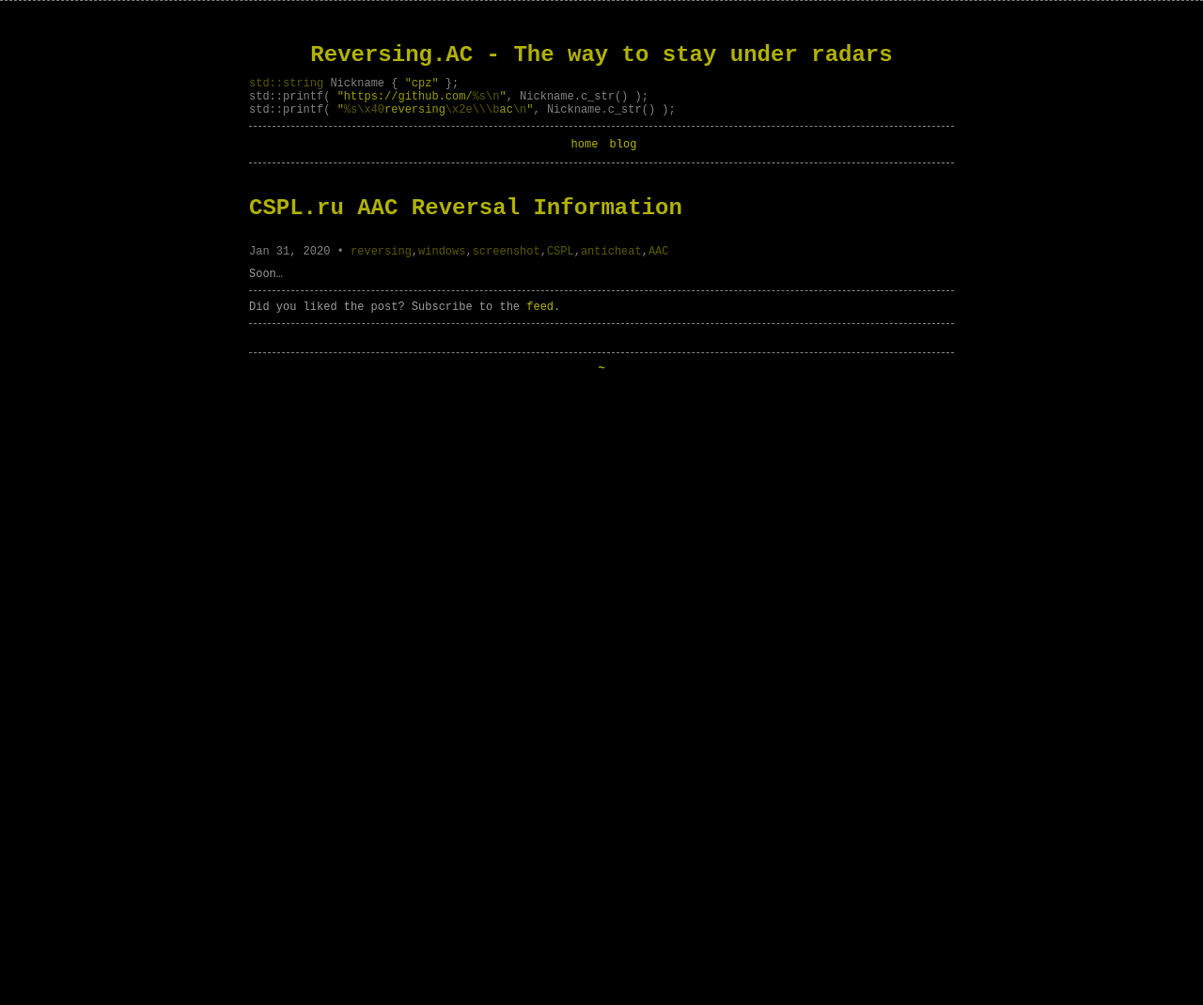
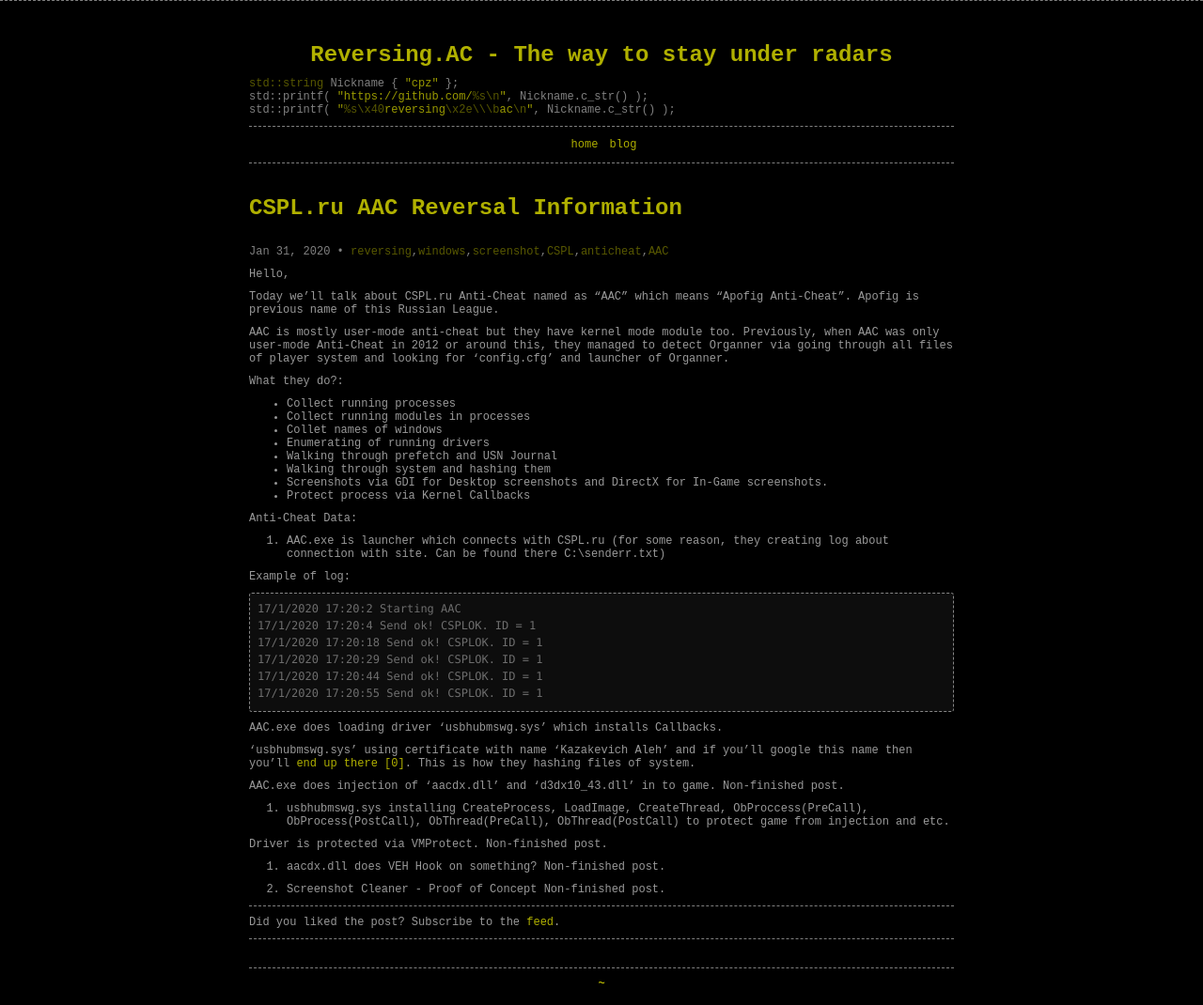
Before and after one commit to cpz/cpz.github.io, a Jekyll site: the page built from _posts/2020/2020-01-01-CSPL-AAC-Reversal-Information.md, in a window 1280 px wide. Shown: the whole page at 94% size. Built offline with Jekyll 4.4.1, drawn with Linux system fonts in a browser that asks for light colours; comment, search, counter and statistics services are not loaded; before the commit the page ends 900 px from its top, so only the background shows below that.

Commit message:
Update 2020-01-01-CSPL-AAC-Reversal-Information.md

```diff
--- a/_posts/2020/2020-01-01-CSPL-AAC-Reversal-Information.md
+++ b/_posts/2020/2020-01-01-CSPL-AAC-Reversal-Information.md
@@ -13,4 +13,53 @@ tags:
     - AAC
 ---
 
-Soon...
+Hello,
+
+Today we'll talk about CSPL.ru Anti-Cheat named as "AAC" which means "Apofig Anti-Cheat". Apofig is previous name of this Russian League.
+
+AAC is mostly user-mode anti-cheat but they have kernel mode module too.
+Previously, when AAC was only user-mode Anti-Cheat in 2012 or around this, they managed to detect Organner via going through all files of player system and looking for 'config.cfg' and launcher of Organner.
+
+What they do?:
+* Collect running processes
+* Collect running modules in processes
+* Collet names of windows
+* Enumerating of running drivers
+* Walking through prefetch and USN Journal
+* Walking through system and hashing them
+* Screenshots via GDI for Desktop screenshots and DirectX for In-Game screenshots.
+* Protect process via Kernel Callbacks
+
+Anti-Cheat Data:
+1. AAC.exe is launcher which connects with CSPL.ru (for some reason, they creating log about connection with site. Can be found there C:\senderr.txt)
+
+Example of log:
+
+~~~
+17/1/2020 17:20:2 Starting AAC
+17/1/2020 17:20:4 Send ok! CSPLOK. ID = 1
+17/1/2020 17:20:18 Send ok! CSPLOK. ID = 1
+17/1/2020 17:20:29 Send ok! CSPLOK. ID = 1
+17/1/2020 17:20:44 Send ok! CSPLOK. ID = 1
+17/1/2020 17:20:55 Send ok! CSPLOK. ID = 1
+~~~
+
+AAC.exe does loading driver 'usbhubmswg.sys' which installs Callbacks.
+
+'usbhubmswg.sys' using certificate with name 'Kazakevich Aleh' and if you'll google this name then you'll [end up there \[0\]][0]. This is how they hashing files of system.
+
+AAC.exe does injection of 'aacdx.dll' and 'd3dx10_43.dll' in to game.
+Non-finished post.
+
+2. usbhubmswg.sys installing CreateProcess, LoadImage, CreateThread, ObProccess(PreCall), ObProcess(PostCall), ObThread(PreCall), ObThread(PostCall) to protect game from injection and etc.
+
+Driver is protected via VMProtect.
+Non-finished post.
+
+3. aacdx.dll does VEH Hook on something?
+Non-finished post.
+
+4. Screenshot Cleaner - Proof of Concept
+Non-finished post.
+
+[0]: http://www.cyberforum.ru/beta-testing/thread1207634.html
```
